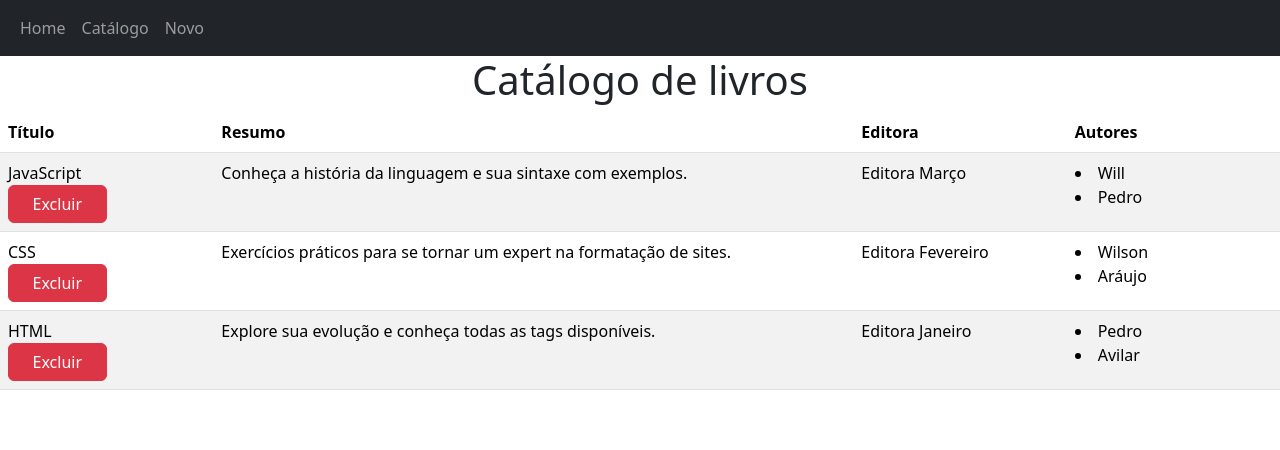
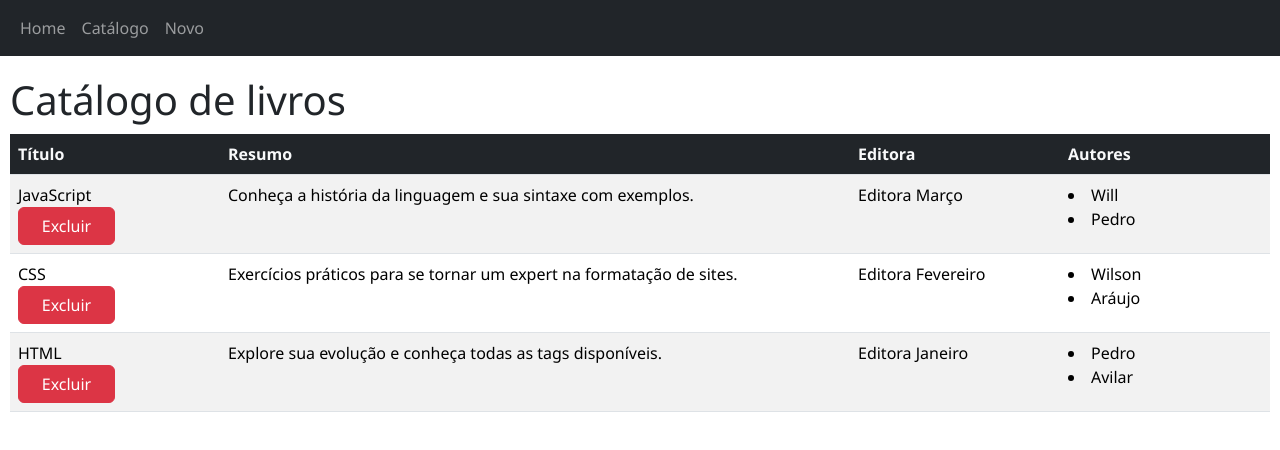
Before and after one commit to PedroAvilar/Livraria-ReactJS-NextJS, a Next.js app in the folder livros-next/: page /LivroLista in a window 1280 px wide. Shown: the top 450 px of the page. Built offline with nearby package versions, Linux system fonts and the light colour scheme.

Commit message:
Arquivos adicionais para formatação e correções de código.

```diff
--- a/livros-next/app/globals.css
+++ b/livros-next/app/globals.css
@@ -26,3 +26,6 @@ body {
     text-wrap: balance;
   }
 }
+.style {
+  container: white;
+}
--- a/livros-next/componentes/LinhaLivro.tsx
+++ b/livros-next/componentes/LinhaLivro.tsx
@@ -1,5 +1,4 @@
 import ControleEditora from "@/classes/controle/ControleEditora";
-import MyApp from "./_app";
 import Livro from "@/classes/modelo/Livro";
 import React from "react";
 
--- a/livros-next/componentes/_app.tsx
+++ b/livros-next/componentes/_app.tsx
@@ -1,4 +1,3 @@
-import 'bootstrap/dist/css/bootstrap.css';
 import "../app/globals.css";
 import type { AppProps } from 'next/app';
 import Head from 'next/head';
--- a/livros-next/pages/LivroLista.tsx
+++ b/livros-next/pages/LivroLista.tsx
@@ -1,7 +1,7 @@
 import type { NextPage } from "next";
+import 'bootstrap/dist/css/bootstrap.css';
 import React, { useEffect, useState } from "react";
 import styles from '../styles/Home.module.css'
-import { features } from "process";
 import Livro from "@/classes/modelo/Livro";
 import Head from "next/head";
 import { Menu } from "@/componentes/Menu";
@@ -27,22 +27,22 @@ const LivroLista: NextPage = () => {
 	}
 
     return (
-        <div className="{styles.container}">
+        <div className={styles.container}>
             <Head>
                 <title>Loja Next</title>
             </Head>
             <Menu />
-            <main className="{styles.main}">
-                <h1 className="{styles.title} text-center">
+            <main className={styles.main}>
+                <h1 className={styles.title}>
                     Catálogo de livros
                 </h1>
                 <table className="table table-striped">
                     <thead>
-                        <tr className="bg-dark text-light">
-                            <th className="col-2 text-left p-2">Título</th>
-                            <th className="col-6 text-left p-2">Resumo</th>
-                            <th className="col-2 text-left p-2">Editora</th>
-                            <th className="col-2 text-left p-2">Autores</th>
+                        <tr>
+                            <th className="col-2 text-left p-2 bg-dark text-light">Título</th>
+                            <th className="col-6 text-left p-2 bg-dark text-light">Resumo</th>
+                            <th className="col-2 text-left p-2 bg-dark text-light">Editora</th>
+                            <th className="col-2 text-left p-2 bg-dark text-light">Autores</th>
                         </tr>
                         </thead>
                     <tbody>
--- /dev/null
+++ b/livros-next/styles/Home.module.css
@@ -0,0 +1,16 @@
+.container {
+  width: 100%;
+  margin-right: auto;
+  margin-left: auto;
+  font-family:'Segoe UI', Tahoma, Geneva, Verdana, sans-serif;
+}
+
+.main {
+    background-color: white;
+    margin: 10px;
+  }
+
+.title {
+  margin-top: 20px;
+  margin-bottom: 10px;
+}
--- /dev/null
+++ b/livros-next/styles/style.module.css
@@ -0,0 +1,19 @@
+.container {
+    width: 100%;
+    margin-right: auto;
+    margin-left: auto;
+    font-family:'Segoe UI', Tahoma, Geneva, Verdana, sans-serif;
+}
+.main {
+    background-color: white;
+    text-align: center;
+}
+.title {
+    color: #333;
+    font-size: 50px;
+    margin-bottom: 20px;
+    position: absolute;
+    top: 50%;
+    left: 50%;
+    transform: translate(-50%, -50%);
+}
```
Also changed, not shown: livros-next/app/page.tsx (+4 -3 lines), livros-next/pages/LivroDados.tsx (+4 -3 lines).
